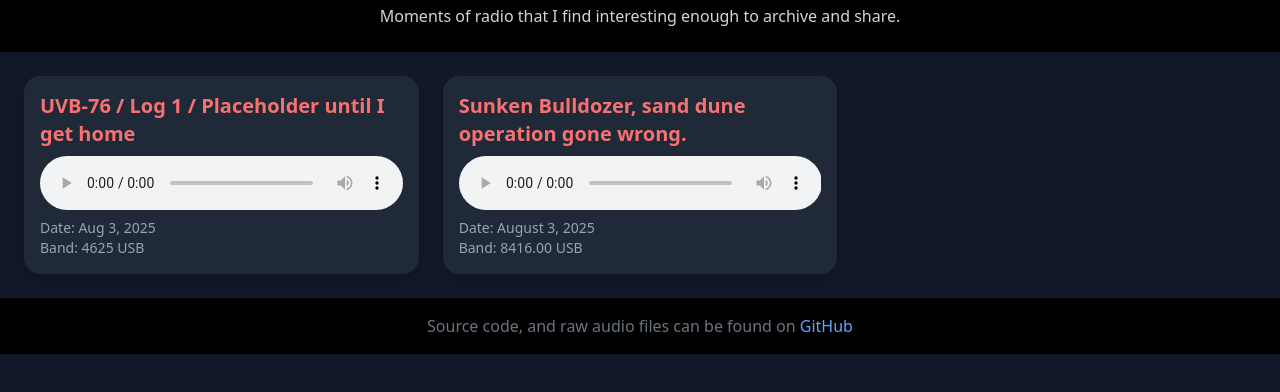
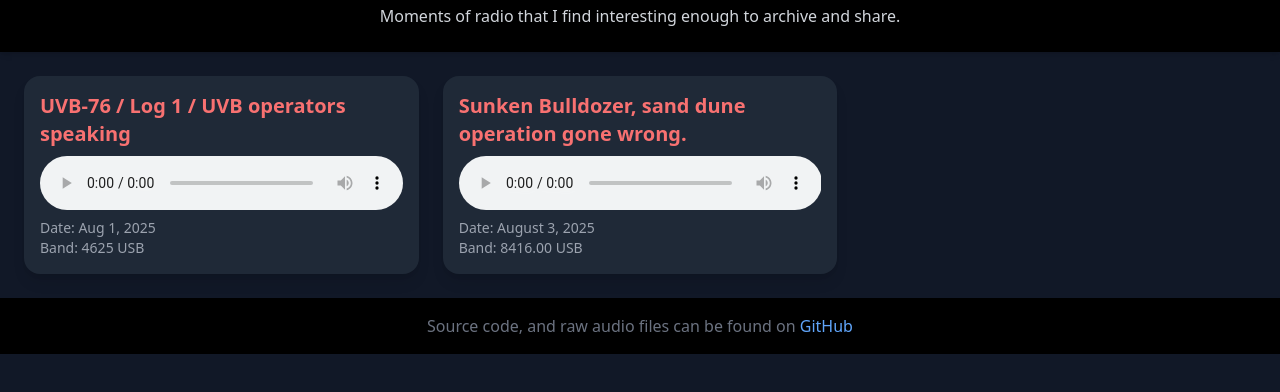
Before and after one commit to ALTF4Xx/myradio, a plain HTML site: page index.html in a window 1280 px wide. Shown: the part 64-456 px from the top of the page. Drawn offline with nearby package versions, Linux system fonts and the light colour scheme.

Commit message:
Update index.html

```diff
--- a/index.html
+++ b/index.html
@@ -15,12 +15,12 @@
   <main class="p-6 grid grid-cols-1 md:grid-cols-2 lg:grid-cols-3 gap-6">
 
     <div class="bg-gray-800 rounded-2xl shadow-lg p-4">
-      <h2 class="text-xl font-semibold text-red-400 mb-2">UVB-76 / Log 1 / Placeholder until I get home</h2>
+      <h2 class="text-xl font-semibold text-red-400 mb-2">UVB-76 / Log 1 / UVB operators speaking</h2>
       <audio controls class="w-full">
         <source src="UVBWebLog1.wav" type="audio/mpeg">
         Your browser does not support the audio element.
       </audio>
-      <p class="mt-2 text-sm text-gray-400">Date: Aug 3, 2025<br>Band: 4625 USB</p>
+      <p class="mt-2 text-sm text-gray-400">Date: Aug 1, 2025<br>Band: 4625 USB</p>
     </div>
 
     <div class="bg-gray-800 rounded-2xl shadow-lg p-4">
```
